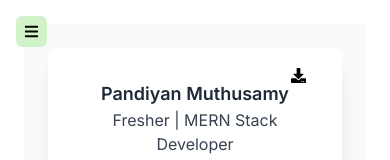
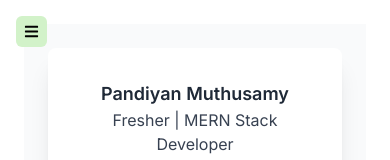
Before and after one commit to Pandiyan-Muthusamy/Portfollio, a React (Create React App) app: page / in a window 390 px wide. Both pictures are taken after a click on the button "Resume". Shown: the top 160 px of the page. Built offline with nearby package versions, Linux system fonts and the light colour scheme.

Commit message:
Updated Resume component with responsive download button

```diff
--- a/src/components/Sidebar.js
+++ b/src/components/Sidebar.js
@@ -52,9 +52,7 @@ export default function Sidebar({ setCurrentPage, currentPage }) {
             >
               <div className="flex items-center">
                 {item.icon}
-                <span className="ml-4 text-xs sm:text-xs">
-                  {item.name}
-                </span>
+                <span className="ml-4 text-xs sm:text-xs">{item.name}</span>
               </div>
             </button>
           ))}
--- a/src/pages/Home.js
+++ b/src/pages/Home.js
@@ -1,11 +1,6 @@
 import React from "react";
 import { motion } from "framer-motion";
-import {
-  FaCheckCircle,
-  FaGithub,
-  FaLinkedin,
-  FaDownload,
-} from "react-icons/fa";
+import { FaCheckCircle, FaGithub, FaLinkedin } from "react-icons/fa";
 
 export default function Home({ setCurrentPage }) {
   const portfolioData = {
@@ -85,9 +80,8 @@ export default function Home({ setCurrentPage }) {
         transition={{ duration: 0.8, delay: 1.1 }}
         whileHover={{ scale: 1.1 }}
         whileTap={{ scale: 0.95 }}
-        className="absolute top-0 right-0 md:top-6 md:right-8 px-6 py-2 bg-white text-black text-sm font-normal rounded shadow-sm hover:bg-gray-50 hover:text-gray-600 transition flex items-center"
+        className="mt-6 px-6 py-2 bg-[#d2f2c9] text-black text-sm font-semibold rounded shadow-lg hover:bg-gray-50 hover:text-green-600 transition flex items-center"
       >
-        <FaDownload className="mr-2" size={20} />
         Resume
       </motion.button>
     </motion.div>
--- a/src/pages/Resume.js
+++ b/src/pages/Resume.js
@@ -58,17 +58,6 @@ export default function Resume() {
         animate={{ opacity: 1 }}
         transition={{ duration: 1 }}
       >
-        <motion.a
-          href="https://www.instagram.com/agent_no_46"
-          target="_blank"
-          rel="noopener noreferrer"
-          initial={{ scale: 0.9, opacity: 0 }}
-          animate={{ scale: 1, opacity: 1 }}
-          transition={{ duration: 0.8 }}
-          className="absolute top-1 right-2 px-7 py-4 text-black rounded-[10rem] hover:bg-white hover:text-gray-500 transition flex items-center"
-        >
-          <FaDownload className="" size={15} />
-        </motion.a>
         <motion.div
           className="text-center pb-6 border-b border-gray-300"
           initial={{ y: -20, opacity: 0 }}
@@ -185,6 +174,23 @@ export default function Resume() {
             </ul>
           </section>
         </motion.div>
+        <motion.div
+          className="mt-6 flex justify-center"
+          initial={{ opacity: 0, scale: 0.9 }}
+          animate={{ opacity: 1, scale: 1 }}
+          transition={{ duration: 1 }}
+        >
+          <a
+            href="/Pandiyan_Muthusamy.pdf"
+            download="Pandiyan_Muthusamy.pdf"
+            target="_blank"
+            rel="noopener noreferrer"
+            className="w-full sm:w-auto px-6 py-3 bg-[#d2f2c9] text-black text-sm sm:text-base md:text-lg font-semibold rounded-lg shadow-md hover:bg-gray-200 transition flex items-center justify-center space-x-2"
+          >
+            <FaDownload className="text-md sm:text-lg" />
+            <span>Download Resume</span>
+          </a>
+        </motion.div>
       </motion.div>
     </div>
   );
```
Also changed, not shown: 1 other file (tests, documents, lock files or other folders).
